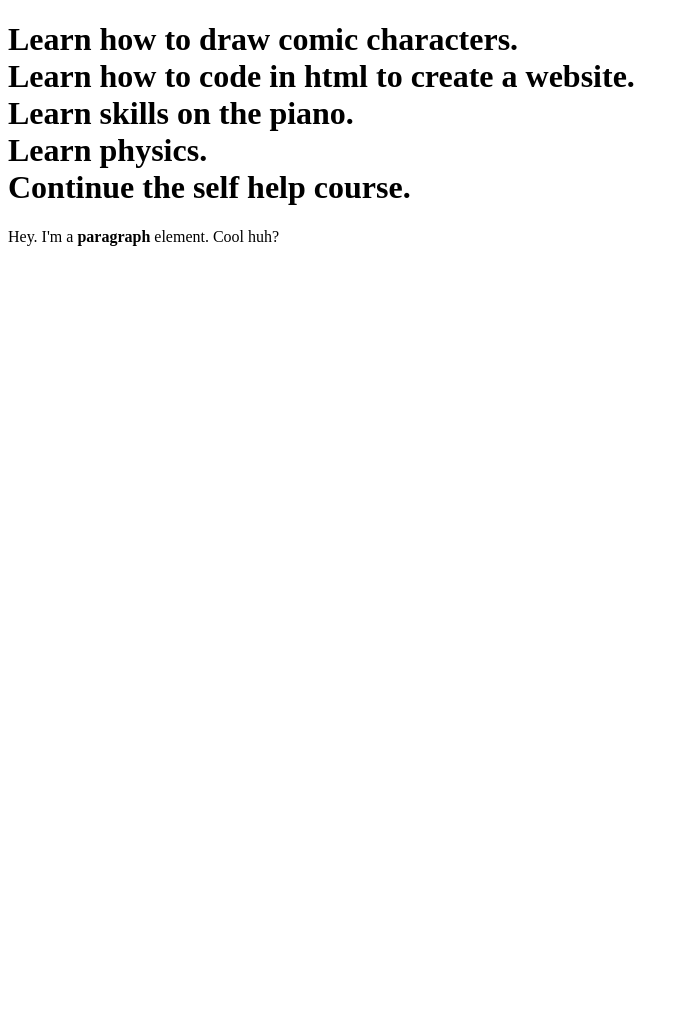
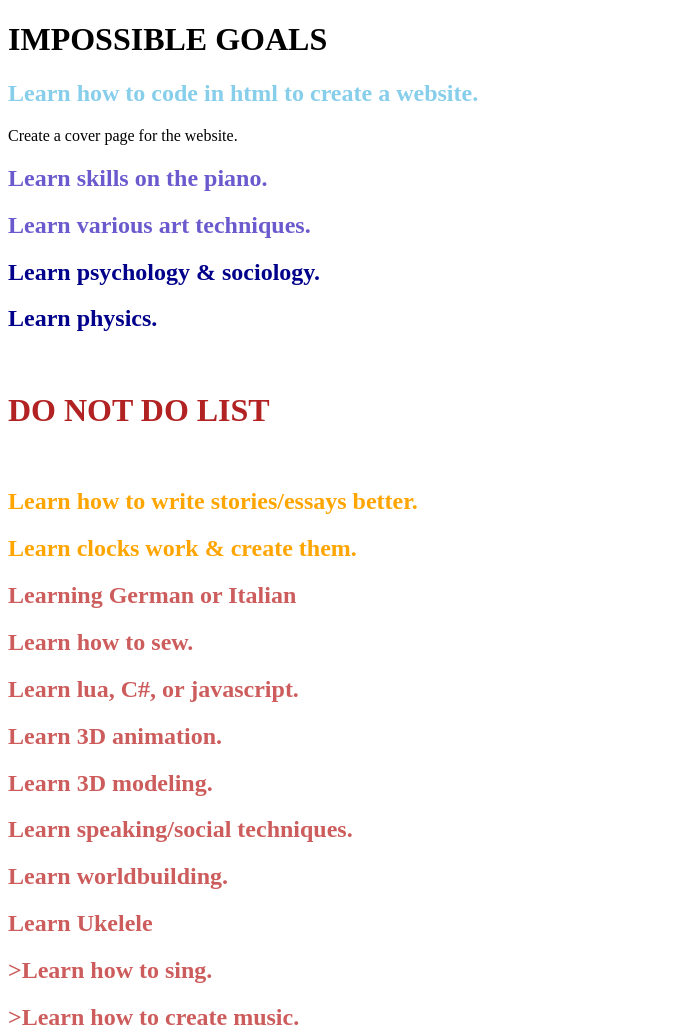
Before and after one commit to InimitableCat/InimitableCat, a plain HTML site: page test.html in a window 1280 px wide. Shown: the whole page, without its empty margins (0-689 px from the left). Before the commit the page ends 800 px from the top, so only its background shows below. Drawn offline with Linux system fonts and the light colour scheme.

Commit message:
Added Impossible goals

```diff
--- /dev/null
+++ b/css/test.css
@@ -0,0 +1,8 @@
+h1{
+			font-size: 30px;
+			color: #36E761;
+		}
+		h2{
+			font-size: 20px;
+			color: teal;
+		}
--- a/test.html
+++ b/test.html
@@ -1,24 +1,38 @@
 <!DOCTYPE html>
 <html>
 <head>
+	<title>IMPOSSIBLE GOALS</title>
 	<style type="text/css">
-		title{
-			font-size: 40;
-			color: black;
+		h1{
+			font-size: 15;
 			font: fantasy;
 		}
-		h1{
-			font-size: 20;
+		h2{
+			font-size: 10;
+			font: serif;
 		}
 </style>
-<title><u>IMPOSSIBLE GOALS</u></title>
 </head>
 <body>
-	<h1>Learn how to draw comic characters.<br>
-	Learn how to code in html to create a website.<br>
-	Learn skills on the piano.<br>
-	Learn physics.<br>
-	Continue the self help course.</h1>
-	<p>Hey. I'm a <b>paragraph</b> element. Cool huh?</p>
+	<h1>IMPOSSIBLE GOALS</h1>
+	<h2 style="color: skyblue;">Learn how to code in html to create a website.</h2>
+	<p>Create a cover page for the website.</p>
+	<h2 style="color: slateblue;">Learn skills on the piano.</h2>
+	<h2 style="color: slateblue;">Learn various art techniques.</h2>
+	<h2 style="color: darkblue;">Learn psychology & sociology.</h2>
+	<h2 style="color: darkblue;">Learn physics.</h2><br>
+	<h1 style="color: firebrick;">DO NOT DO LIST</h1><br>
+	<h2 style="color: orange;">Learn how to write stories/essays better.</h2>
+	<h2 style="color: orange;">Learn clocks work & create them.</h2>
+	<h2 style="color: indianred;">Learning German or Italian</h2>
+	<h2 style="color: indianred;">Learn how to sew.</h2>
+	<h2 style="color: indianred;">Learn lua, C#, or javascript.</h2>
+	<h2 style="color: indianred;">Learn 3D animation.</h2>
+	<h2 style="color: indianred;">Learn 3D modeling.</h2>
+	<h2 style="color: indianred;">Learn speaking/social techniques.</h2>
+	<h2 style="color: indianred;">Learn worldbuilding.</h2>
+	<h2 style="color: indianred;">Learn Ukelele</h2>
+	<h2 style="color: indianred;">>Learn how to sing.</h2>
+	<h2 style="color: indianred;">>Learn how to create music.</h2>
 </body>
 </html>
```
